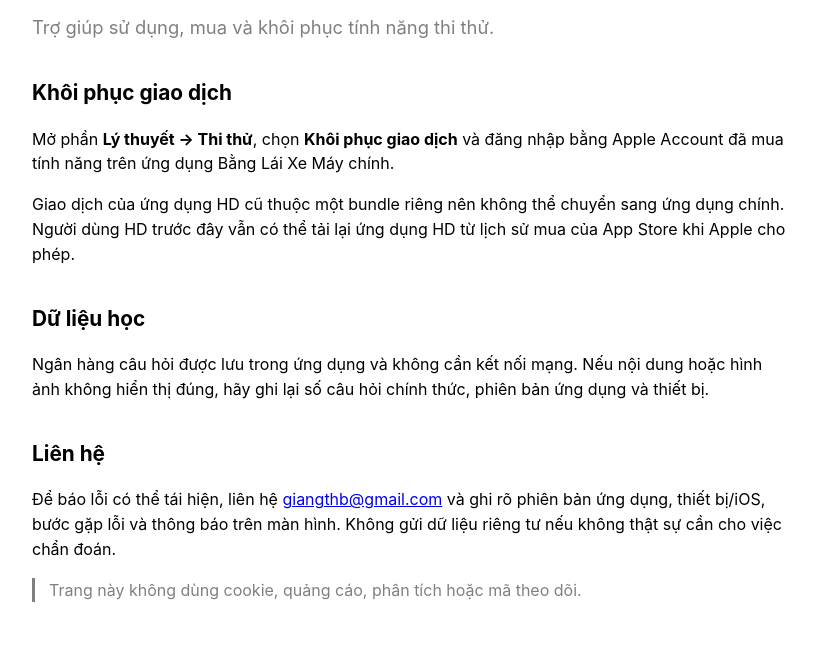
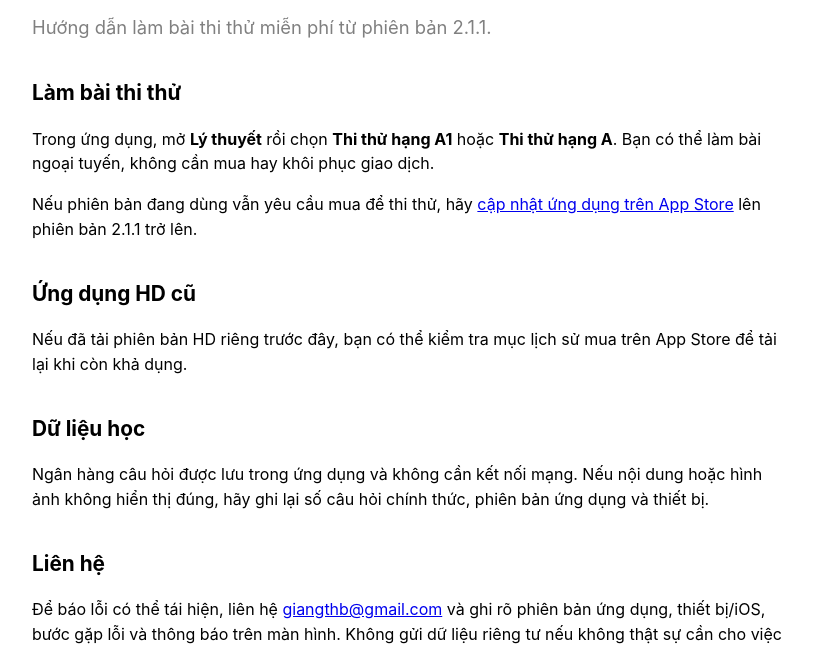
Before and after one commit to giangthb/banglaixemay-support, a plain HTML site: page support/index.html in a window 1280 px wide. Shown: the part 134-781 px from the top of the page, without its empty margins (228-1044 px from the left). Drawn offline with Linux system fonts and the light colour scheme.

Commit message:
Update support and privacy for free mock exams in 2.1.1

```diff
--- a/support/index.html
+++ b/support/index.html
@@ -13,10 +13,12 @@
 <body><main>
   <a href="../">← Bằng Lái Xe Máy</a>
   <h1>Hỗ trợ</h1>
-  <p class="lead">Trợ giúp sử dụng, mua và khôi phục tính năng thi thử.</p>
-  <h2>Khôi phục giao dịch</h2>
-  <p>Mở phần <strong>Lý thuyết → Thi thử</strong>, chọn <strong>Khôi phục giao dịch</strong> và đăng nhập bằng Apple Account đã mua tính năng trên ứng dụng Bằng Lái Xe Máy chính.</p>
-  <p>Giao dịch của ứng dụng HD cũ thuộc một bundle riêng nên không thể chuyển sang ứng dụng chính. Người dùng HD trước đây vẫn có thể tải lại ứng dụng HD từ lịch sử mua của App Store khi Apple cho phép.</p>
+  <p class="lead">Hướng dẫn làm bài thi thử miễn phí từ phiên bản 2.1.1.</p>
+  <h2>Làm bài thi thử</h2>
+  <p>Trong ứng dụng, mở <strong>Lý thuyết</strong> rồi chọn <strong>Thi thử hạng A1</strong> hoặc <strong>Thi thử hạng A</strong>. Bạn có thể làm bài ngoại tuyến, không cần mua hay khôi phục giao dịch.</p>
+  <p>Nếu phiên bản đang dùng vẫn yêu cầu mua để thi thử, hãy <a href="https://apps.apple.com/vn/app/id478321306">cập nhật ứng dụng trên App Store</a> lên phiên bản 2.1.1 trở lên.</p>
+  <h2>Ứng dụng HD cũ</h2>
+  <p>Nếu đã tải phiên bản HD riêng trước đây, bạn có thể kiểm tra mục lịch sử mua trên App Store để tải lại khi còn khả dụng.</p>
   <h2>Dữ liệu học</h2>
   <p>Ngân hàng câu hỏi được lưu trong ứng dụng và không cần kết nối mạng. Nếu nội dung hoặc hình ảnh không hiển thị đúng, hãy ghi lại số câu hỏi chính thức, phiên bản ứng dụng và thiết bị.</p>
   <h2>Liên hệ</h2>
```
Also changed, not shown: privacy/index.html (+4 -4 lines).
